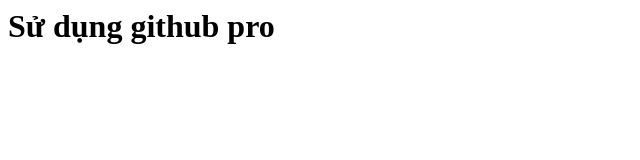
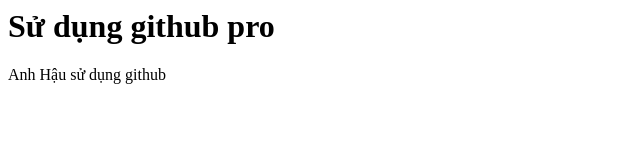
Before and after one commit to VanHau2708/github_demo, a plain HTML site: page index.html in a window 1280 px wide. Shown: the whole page, without its empty margins (0-640 px from the left). Drawn offline with Linux system fonts and the light colour scheme.

Commit message:
Update index.html

```diff
--- a/index.html
+++ b/index.html
@@ -1 +1,2 @@
 <h1>Sử dụng github pro</h1>
+<p>Anh Hậu sử dụng github</p>
```
